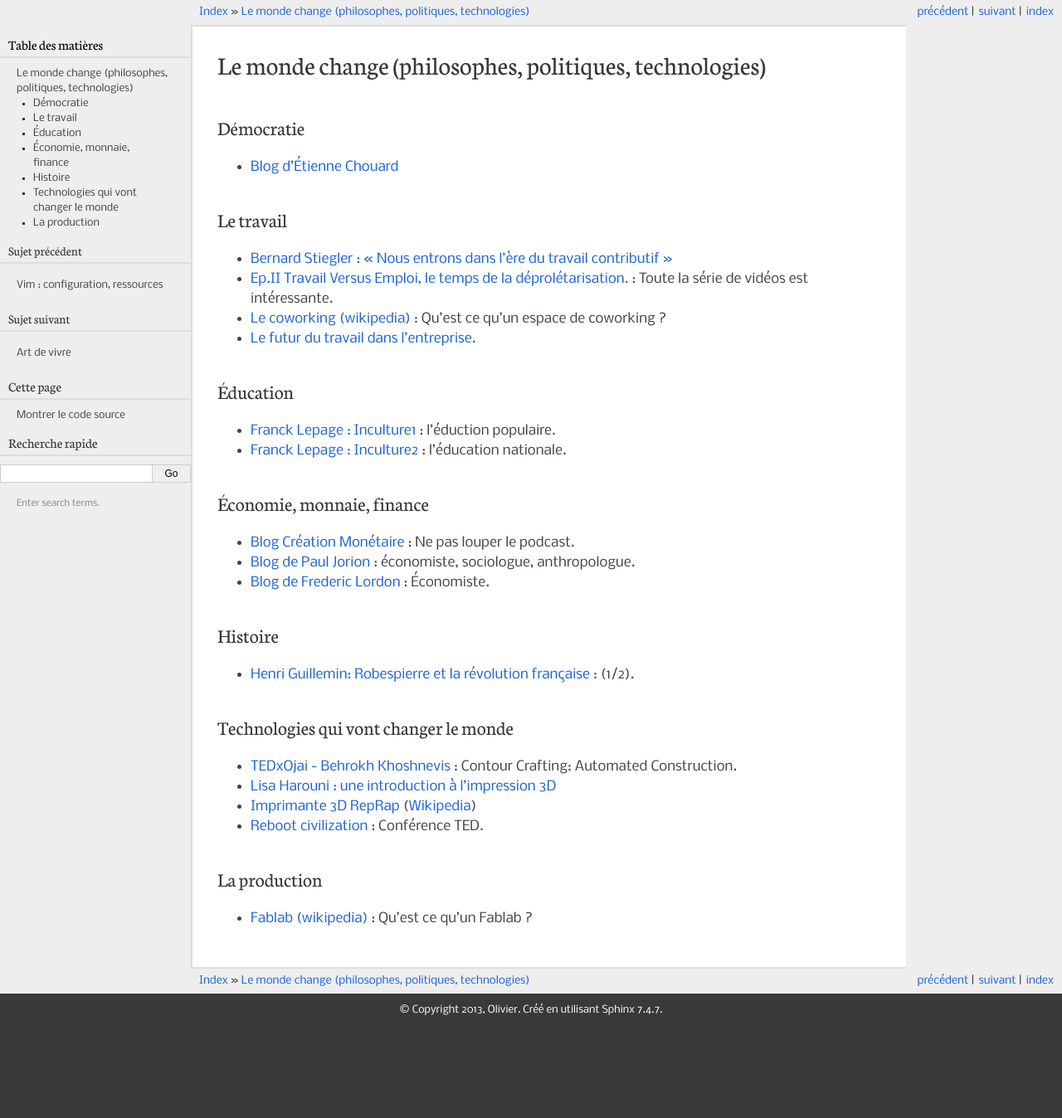
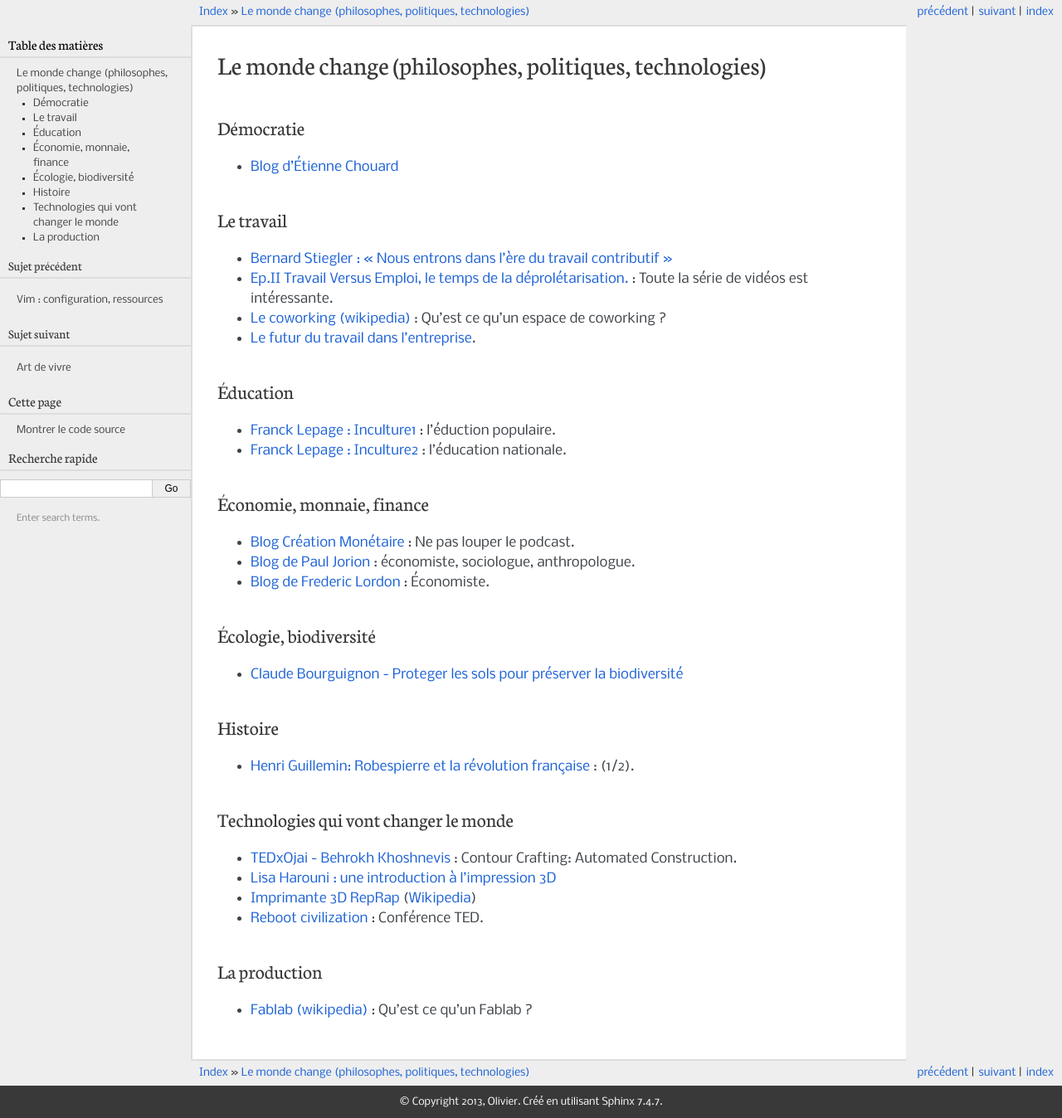
Before and after one commit to k3z/wiki, a Sphinx documentation site: the page built from source/worldchange.rst, in a window 1280 px wide. Shown: the whole page at 83% size. Built offline with Sphinx 7.4.7, drawn with Linux system fonts in a browser that asks for light colours; before the commit the page ends 1237 px from its top, so only the background shows below that.

Commit message:
Update worldchange.rst

```diff
--- a/source/worldchange.rst
+++ b/source/worldchange.rst
@@ -31,6 +31,11 @@
 * `Blog de Frederic Lordon <http://blog.mondediplo.net/-La-pompe-a-phynance->`_ : Économiste.
 
 
+Écologie, biodiversité
+----------------------
+
+* `Claude Bourguignon - Proteger les sols pour préserver la biodiversité <https://www.youtube.com/watch?v=K7wbDr_P8NU>`_
+
 Histoire
 --------
 
```
